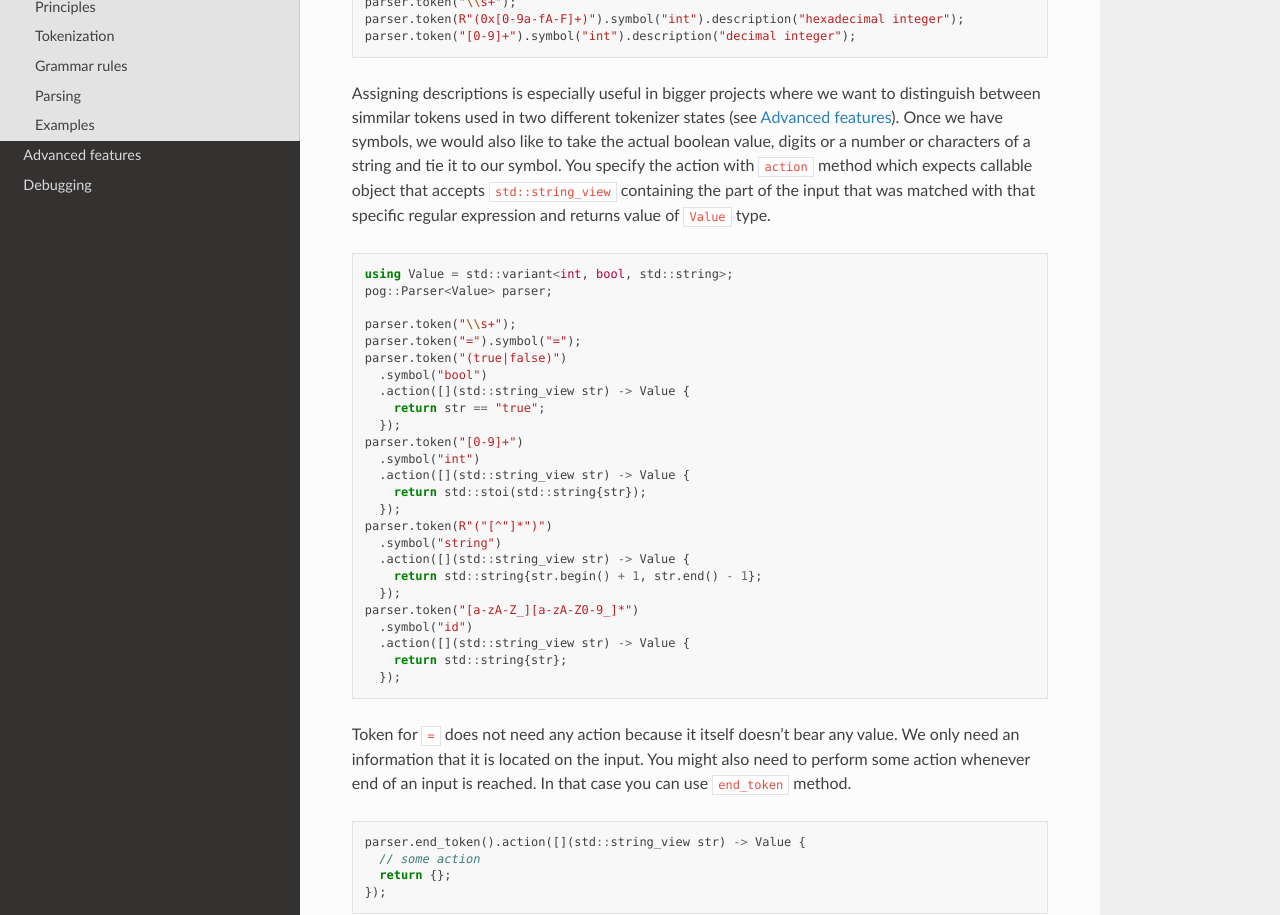
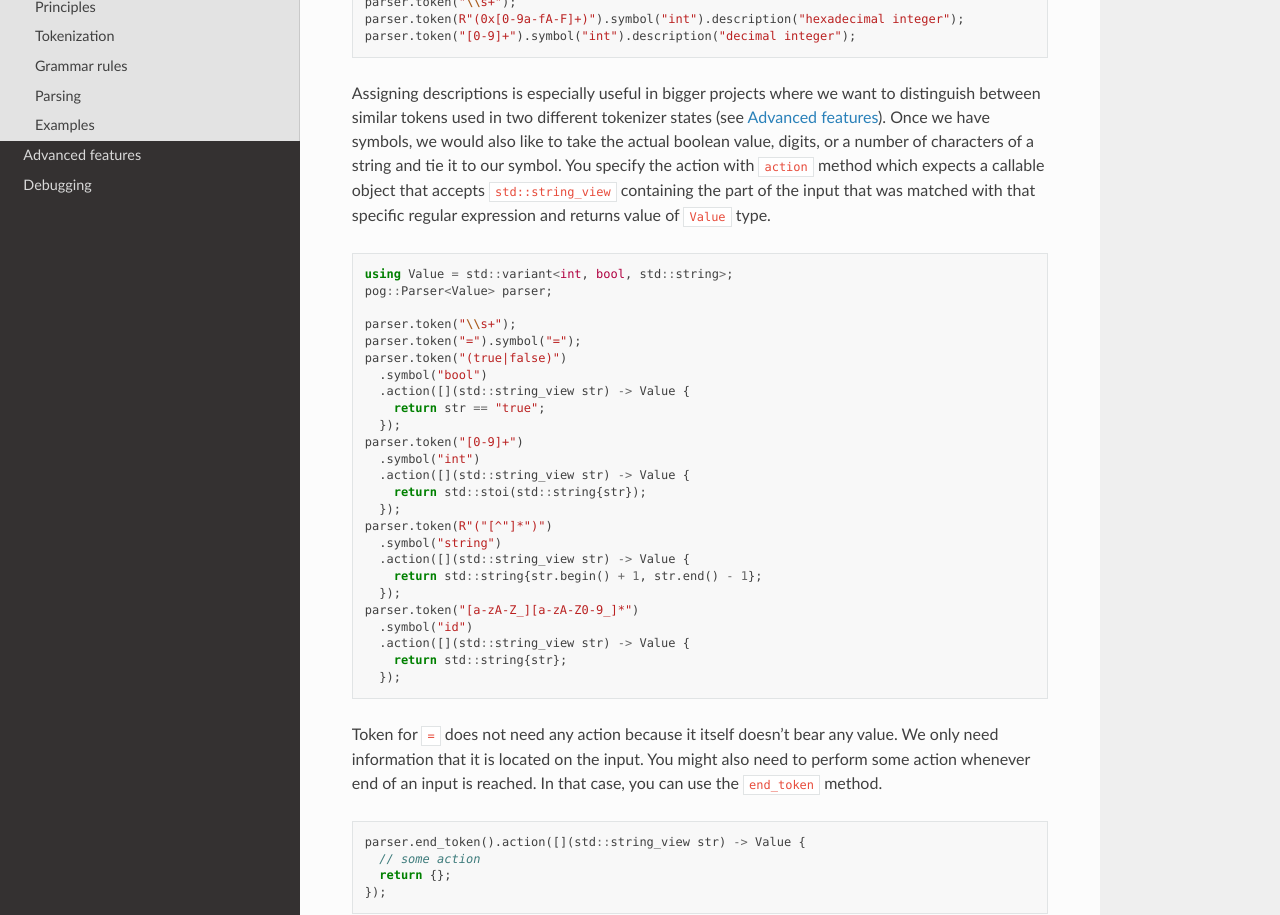
Before and after one commit to metthal/pog, a Sphinx documentation site: the page built from docs/writing_parser.rst, in a window 1280 px wide and 1400 px high, scrolled down 2405 px. Shown: the part 174-1089 px from the top of the window. Built offline with Sphinx 7.4.7 and the Read the Docs theme 2.0.0, drawn with Linux system fonts in a browser that asks for light colours.

Commit message:
Fix some grammar

```diff
--- a/docs/writing_parser.rst
+++ b/docs/writing_parser.rst
@@ -91,9 +91,9 @@ When description specified, any parsing error refering to this symbol will refer
   parser.token(R"(0x[0-9a-fA-F]+)").symbol("int").description("hexadecimal integer");
   parser.token("[0-9]+").symbol("int").description("decimal integer");
 
-Assigning descriptions is especially useful in bigger projects where we want to distinguish between simmilar tokens used in two different tokenizer states (see :ref:`advanced`).
-Once we have symbols, we would also like to take the actual boolean value, digits or a number or characters of a string and tie it to our symbol. You specify the action with
-``action`` method which expects callable object that accepts ``std::string_view`` containing the part of the input that was
+Assigning descriptions is especially useful in bigger projects where we want to distinguish between similar tokens used in two different tokenizer states (see :ref:`advanced`).
+Once we have symbols, we would also like to take the actual boolean value, digits, or a number of characters of a string and tie it to our symbol. You specify the action with
+``action`` method which expects a callable object that accepts ``std::string_view`` containing the part of the input that was
 matched with that specific regular expression and returns value of ``Value`` type.
 
 .. code-block:: cpp
@@ -124,8 +124,8 @@ matched with that specific regular expression and returns value of ``Value`` typ
       return std::string{str};
     });
 
-Token for ``=`` does not need any action because it itself doesn't bear any value. We only need an information that it is located on the input.
-You might also need to perform some action whenever end of an input is reached. In that case you can use ``end_token`` method.
+Token for ``=`` does not need any action because it itself doesn't bear any value. We only need information that it is located on the input.
+You might also need to perform some action whenever end of an input is reached. In that case, you can use the ``end_token`` method.
 
 .. code-block:: cpp
 
```
